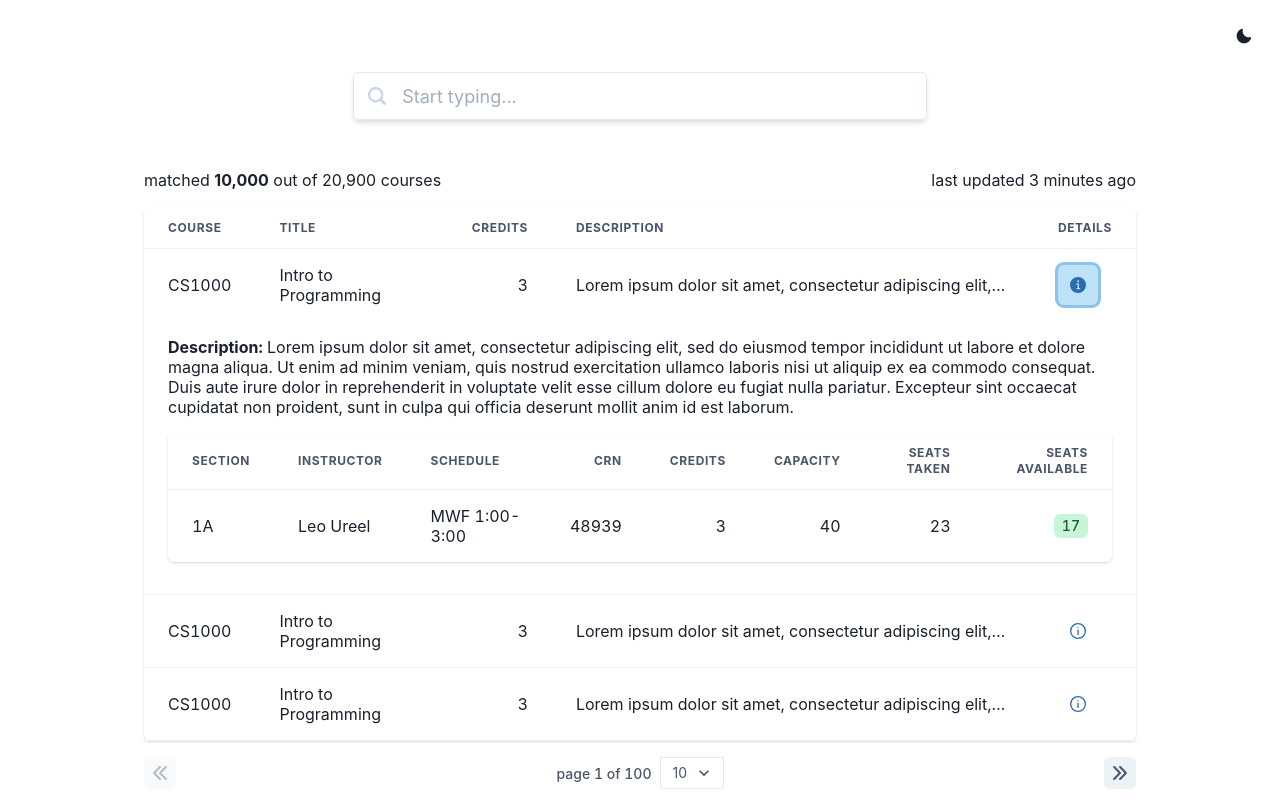
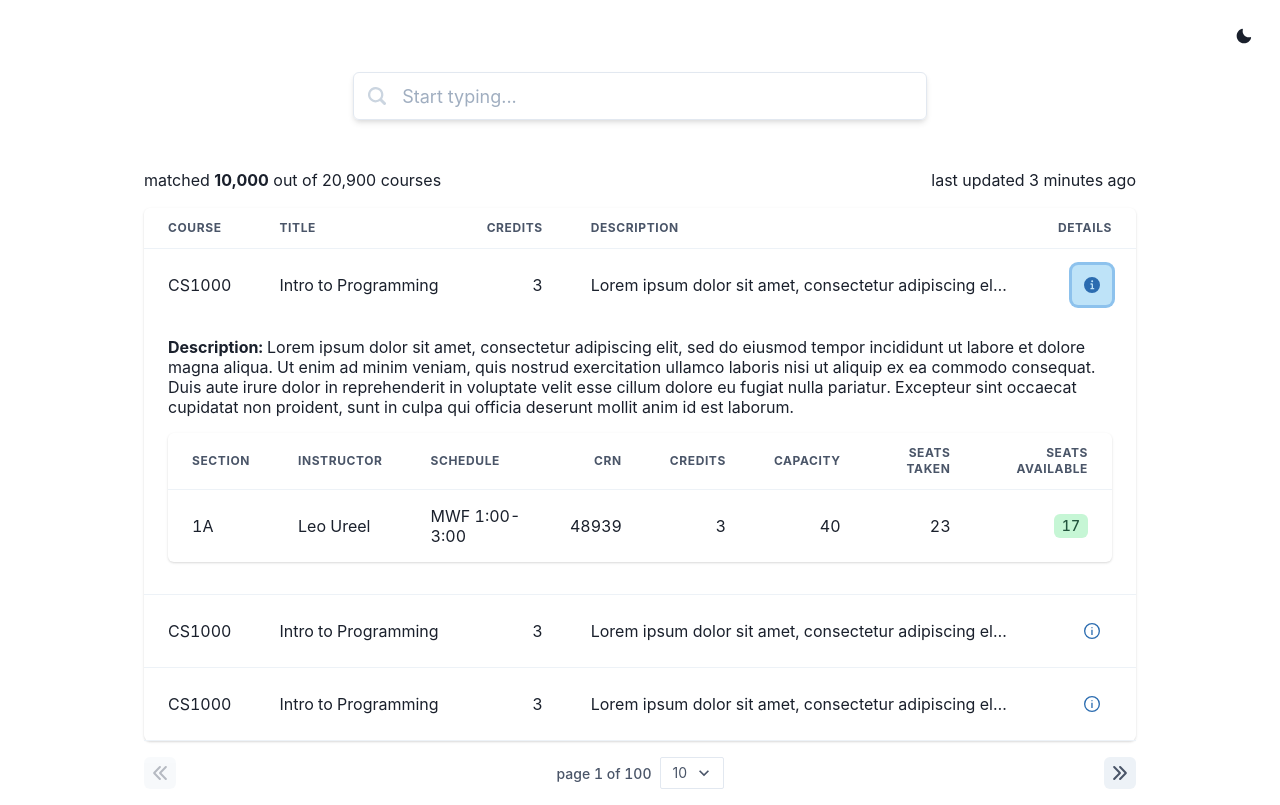
Before and after one commit to Michigan-Tech-Courses/frontend, a Next.js app: page / in a window 1280 px wide. Both pictures are taken after a click on the button 1077 px from the left and 285 px from the top of the page. Built offline with nearby package versions, Linux system fonts and the light colour scheme.

Commit message:
Fix alignment

```diff
--- a/components/table.tsx
+++ b/components/table.tsx
@@ -21,10 +21,10 @@ const TableRow = () => {
 		<>
 			<Tr>
 				<Td borderBottomWidth={isOpen ? 0 : ''}>{SAMPLE_COURSE.crse}</Td>
-				<Td borderBottomWidth={isOpen ? 0 : ''}>{SAMPLE_COURSE.title}</Td>
+				<Td borderBottomWidth={isOpen ? 0 : ''} whiteSpace="nowrap">{SAMPLE_COURSE.title}</Td>
 				<Td borderBottomWidth={isOpen ? 0 : ''} isNumeric>{SAMPLE_COURSE.credits}</Td>
-				<Td borderBottomWidth={isOpen ? 0 : ''} w="50%" display={{base: 'none', md: 'table-cell'}}><Text noOfLines={1} as="span">{SAMPLE_COURSE.description}</Text></Td>
-				<Td borderBottomWidth={isOpen ? 0 : ''}>
+				<Td borderBottomWidth={isOpen ? 0 : ''} display={{base: 'none', md: 'table-cell'}}><Text noOfLines={1} as="span">{SAMPLE_COURSE.description}</Text></Td>
+				<Td borderBottomWidth={isOpen ? 0 : ''} isNumeric>
 					<IconButton variant="ghost" colorScheme="blue" onClick={onToggle} aria-label={isOpen ? 'Hide course details' : 'Show course details'} isActive={isOpen}>
 						{isOpen ? <InfoIcon/> : <InfoOutlineIcon/>}
 					</IconButton>
@@ -33,7 +33,7 @@ const TableRow = () => {
 
 			{isOpen && (
 				<Tr>
-					<Td colSpan={5} w="100%">
+					<Td colSpan={5}>
 						<span>
 							<b>Description: </b>
 							{SAMPLE_COURSE.description}
@@ -117,7 +117,7 @@ const DataTable = () => {
 							<Th>Title</Th>
 							<Th isNumeric>Credits</Th>
 							<Th display={{base: 'none', md: 'table-cell'}}>Description</Th>
-							<Th>Details</Th>
+							<Th isNumeric>Details</Th>
 						</Tr>
 					</Thead>
 					<Tbody>
```
